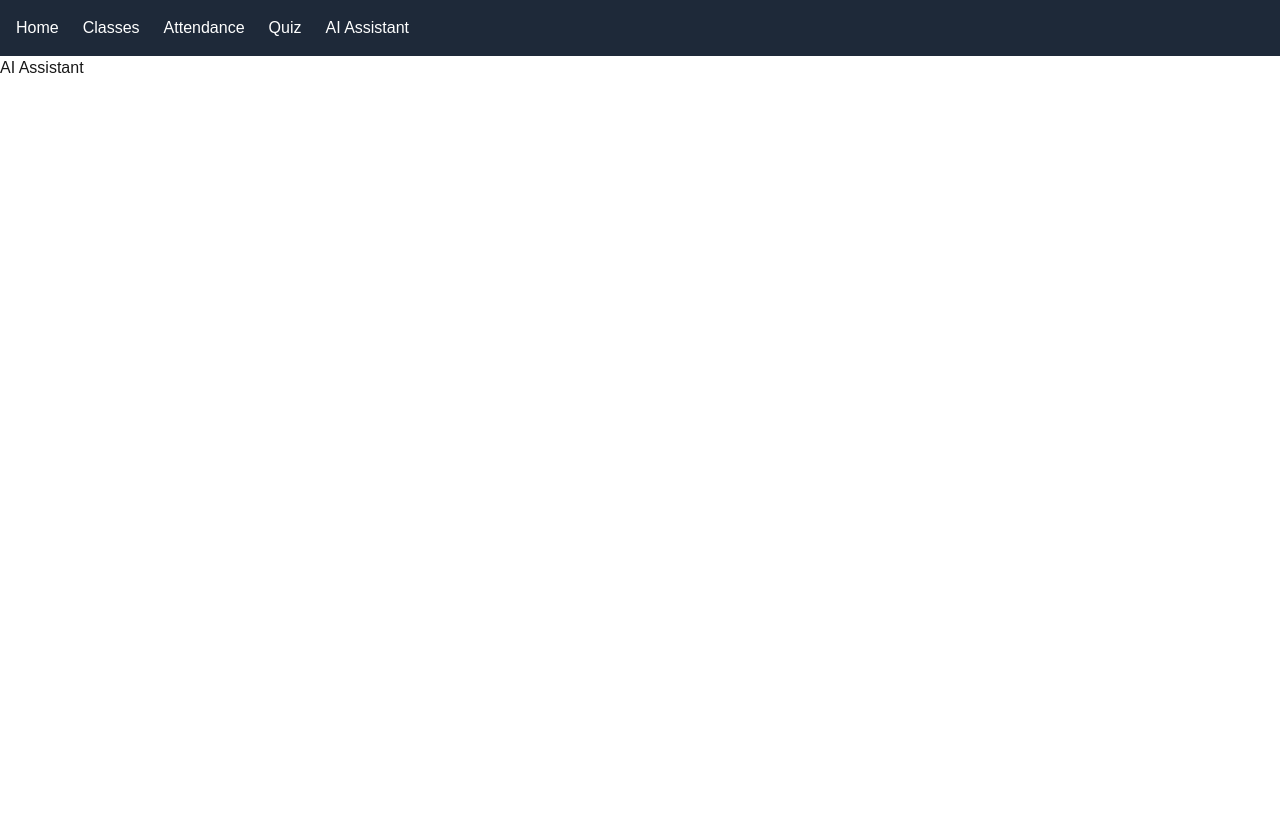
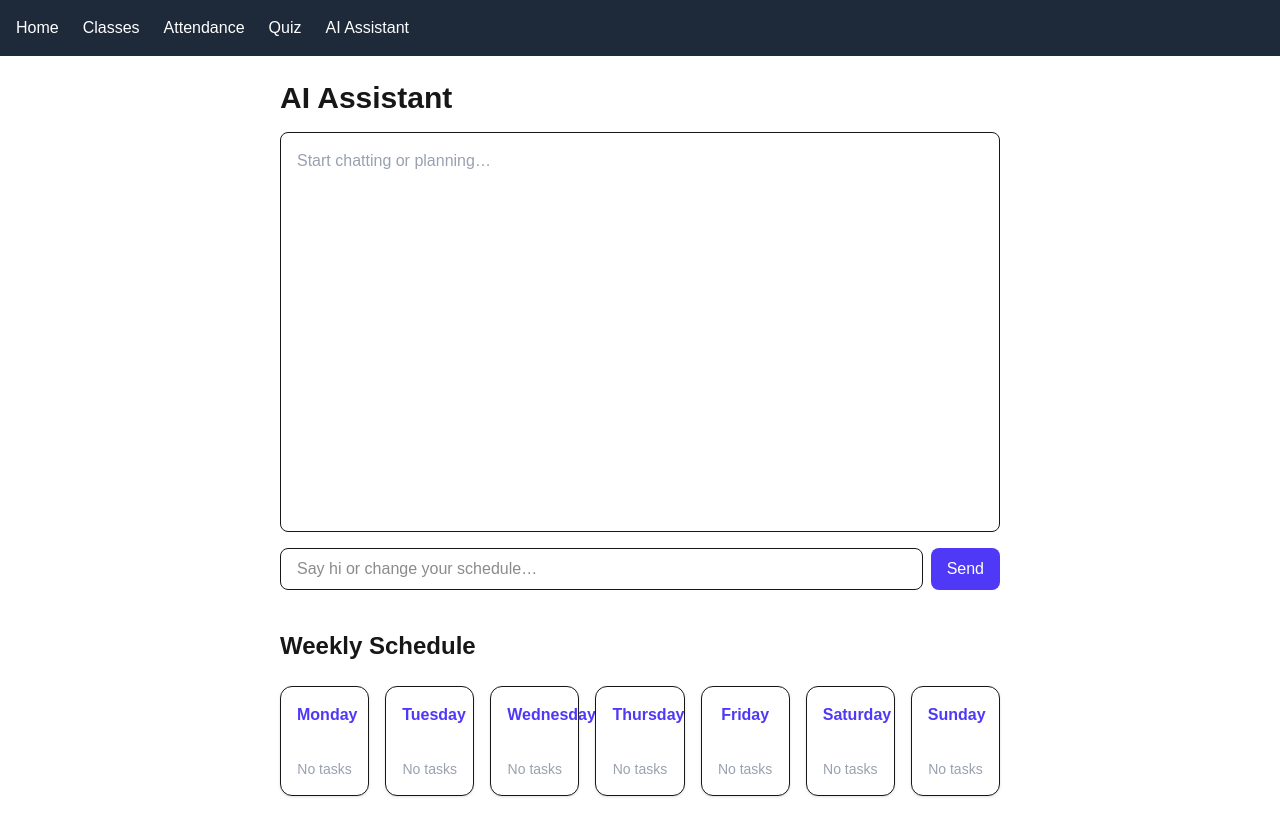
Before and after one commit to Amudhan-A/smart-clg-assistant, a Next.js app: page /assistant in a window 1280 px wide. Built offline with nearby package versions, Linux system fonts and the light colour scheme.

Commit message:
Before memory in chat, with working schedule changes

```diff
--- /dev/null
+++ b/app/api/assistant/route.ts
@@ -0,0 +1,81 @@
+import { NextResponse } from "next/server";
+import { GoogleGenerativeAI } from "@google/generative-ai";
+
+const genAI = new GoogleGenerativeAI(process.env.GEMINI_API_KEY!);
+
+// ---------- INTENT CLASSIFIER ----------
+const INTENT_PROMPT = `
+Classify the user message.
+
+Return ONLY valid JSON:
+{
+  "intent": "chat" | "schedule"
+}
+
+Rules:
+- Greetings, questions, casual talk → "chat"
+- Add / move / remove / reschedule tasks → "schedule"
+`;
+
+// ---------- SCHEDULER PROMPT ----------
+const SCHEDULER_PROMPT = `
+You are an AI scheduling agent.
+
+Return ONLY valid JSON (no text, no markdown).
+
+Rules:
+- Modify the schedule ONLY if the user requests a change
+- Do NOT change userId, weekStart, timezone, meta
+- Do NOT delete days
+- Return the FULL updated schedule
+`;
+
+export async function POST(req: Request) {
+  try {
+    const { message, currentSchedule } = await req.json();
+
+    const model = genAI.getGenerativeModel({
+      model: "gemini-3-flash-preview",
+    });
+
+    // ---------- 1️⃣ INTENT DETECTION ----------
+    const intentRes = await model.generateContent(
+      `${INTENT_PROMPT}\n\nUSER_MESSAGE:\n"${message}"`
+    );
+
+    const { intent } = JSON.parse(intentRes.response.text());
+
+    // ---------- 2️⃣ NORMAL CHAT ----------
+    if (intent === "chat") {
+      const chatRes = await model.generateContent(message);
+
+      return NextResponse.json({
+        type: "chat",
+        reply: chatRes.response.text(),
+      });
+    }
+
+    // ---------- 3️⃣ SCHEDULE MODIFICATION ----------
+    const scheduleRes = await model.generateContent(`
+${SCHEDULER_PROMPT}
+
+CURRENT_SCHEDULE:
+${JSON.stringify(currentSchedule, null, 2)}
+
+USER_MESSAGE:
+"${message}"
+`);
+
+    return NextResponse.json({
+      type: "schedule",
+      reply: scheduleRes.response.text(),
+    });
+
+  } catch (err) {
+    console.error(err);
+    return NextResponse.json(
+      { error: "Gemini failed" },
+      { status: 500 }
+    );
+  }
+}
--- a/app/assistant/page.tsx
+++ b/app/assistant/page.tsx
@@ -1,7 +1,143 @@
+'use client';
+
+import WeeklySchedule from "@/components/WeeklySchedule";
+import { useEffect, useState } from 'react';
+
+type Message = {
+  role: 'user' | 'assistant';
+  content: string;
+};
+
 export default function AssistantPage() {
+  const [messages, setMessages] = useState<Message[]>([]);
+  const [input, setInput] = useState('');
+  const [loading, setLoading] = useState(false);
+  const [schedule, setSchedule] = useState<any | null>(null);
+
+  // ---------- INIT SCHEDULE ----------
+  useEffect(() => {
+    if (!schedule) {
+      setSchedule({
+        userId: "u1",
+        weekStart: "2025-02-10",
+        timezone: "Asia/Kolkata",
+        days: {
+          Monday: [],
+          Tuesday: [],
+          Wednesday: [],
+          Thursday: [],
+          Friday: [],
+          Saturday: [],
+          Sunday: [],
+        },
+        meta: {
+          createdAt: new Date().toISOString(),
+          updatedAt: new Date().toISOString(),
+          version: 1,
+        },
+      });
+    }
+  }, [schedule]);
+
+  const sendMessage = async () => {
+    if (!input.trim() || !schedule) return;
+
+    const userText = input;
+    setInput('');
+    setLoading(true);
+
+    setMessages(prev => [...prev, { role: 'user', content: userText }]);
+
+    try {
+      const res = await fetch('/api/assistant', {
+        method: 'POST',
+        headers: { 'Content-Type': 'application/json' },
+        body: JSON.stringify({
+          message: userText,
+          currentSchedule: schedule,
+        }),
+      });
+
+      const data = await res.json();
+
+      // ---------- CHAT RESPONSE ----------
+      if (data.type === "chat") {
+        setMessages(prev => [
+          ...prev,
+          { role: 'assistant', content: data.reply },
+        ]);
+      }
+
+      // ---------- SCHEDULE RESPONSE ----------
+      if (data.type === "schedule") {
+        try {
+          const updatedSchedule = JSON.parse(data.reply);
+          setSchedule(updatedSchedule);
+
+          setMessages(prev => [
+            ...prev,
+            { role: 'assistant', content: "✅ Schedule updated" },
+          ]);
+        } catch {
+          setMessages(prev => [
+            ...prev,
+            { role: 'assistant', content: "⚠️ Failed to update schedule" },
+          ]);
+        }
+      }
+
+    } catch (err) {
+      console.error(err);
+    } finally {
+      setLoading(false);
+    }
+  };
+
   return (
-    <div>
-      <h1>AI Assistant</h1>
+    <div className="max-w-3xl mx-auto p-6">
+      <h1 className="text-3xl font-bold mb-4">AI Assistant</h1>
+
+      <div className="border rounded-lg p-4 h-[400px] overflow-y-auto bg-white mb-4">
+        {messages.length === 0 && (
+          <p className="text-gray-400">Start chatting or planning…</p>
+        )}
+
+        {messages.map((msg, idx) => (
+          <div
+            key={idx}
+            className={`mb-3 ${msg.role === 'user' ? 'text-right' : 'text-left'}`}
+          >
+            <span
+              className={`inline-block px-4 py-2 rounded-lg ${
+                msg.role === 'user'
+                  ? 'bg-indigo-600 text-white'
+                  : 'bg-gray-100 text-gray-900'
+              }`}
+            >
+              {msg.content}
+            </span>
+          </div>
+        ))}
+
+        {loading && <p className="text-sm text-gray-400">Thinking…</p>}
+      </div>
+
+      <div className="flex gap-2">
+        <input
+          value={input}
+          onChange={(e) => setInput(e.target.value)}
+          onKeyDown={(e) => e.key === 'Enter' && sendMessage()}
+          placeholder="Say hi or change your schedule…"
+          className="flex-1 border rounded-lg px-4 py-2"
+        />
+        <button
+          onClick={sendMessage}
+          className="bg-indigo-600 text-white px-4 py-2 rounded-lg"
+        >
+          Send
+        </button>
+      </div>
+      {schedule && <WeeklySchedule schedule={schedule} />}
     </div>
   );
 }
--- a/app/page.tsx
+++ b/app/page.tsx
@@ -48,7 +48,7 @@ export default function Home() {
             <Link
               key={feature.href}
               href={feature.href}
-              className="bg-white rounded-lg shadow-lg p-8 hover:shadow-xl transition-shadow duration-500 hover:-translate-y-1 transform"
+              className="bg-white rounded-lg shadow-lg p-8 hover:shadow-xl transition-all duration-300 hover:-translate-y-1 transform"
             >
               <div className="text-5xl mb-4">{feature.icon}</div>
               <h2 className="text-2xl font-semibold text-gray-900 mb-3">
--- /dev/null
+++ b/components/WeeklySchedule.tsx
@@ -0,0 +1,61 @@
+type TimeBlock = {
+  id?: string;
+  task: string;
+  start: string;
+  end: string;
+};
+
+type Schedule = {
+  days: Record<string, TimeBlock[]>;
+};
+
+export default function WeeklySchedule({ schedule }: { schedule: Schedule }) {
+  if (!schedule) return null;
+
+  return (
+    <div className="mt-10">
+      <h2 className="text-2xl font-bold mb-6">Weekly Schedule</h2>
+
+      <div className="grid grid-cols-1 md:grid-cols-7 gap-4">
+        {Object.entries(schedule.days).map(([day, blocks]) => (
+          <div
+            key={day}
+            className="bg-white rounded-xl border shadow-sm p-4 flex flex-col"
+          >
+            {/* Day header */}
+            <h3 className="text-center font-semibold text-indigo-600 mb-4">
+              {day}
+            </h3>
+
+            {/* Empty state */}
+            {blocks.length === 0 && (
+              <p className="text-sm text-gray-400 text-center mt-4">
+                No tasks
+              </p>
+            )}
+
+            {/* Tasks */}
+            <div className="flex flex-col gap-3">
+              {blocks
+                .sort((a, b) => a.start.localeCompare(b.start))
+                .map((block, idx) => (
+                  <div
+                    key={idx}
+                    className="rounded-lg border bg-gray-50 p-3 hover:bg-gray-100 transition"
+                  >
+                    <p className="font-medium text-gray-900">
+                      {block.task}
+                    </p>
+
+                    <p className="text-xs text-gray-600 mt-1">
+                      🕒 {block.start} – {block.end}
+                    </p>
+                  </div>
+                ))}
+            </div>
+          </div>
+        ))}
+      </div>
+    </div>
+  );
+}
```
